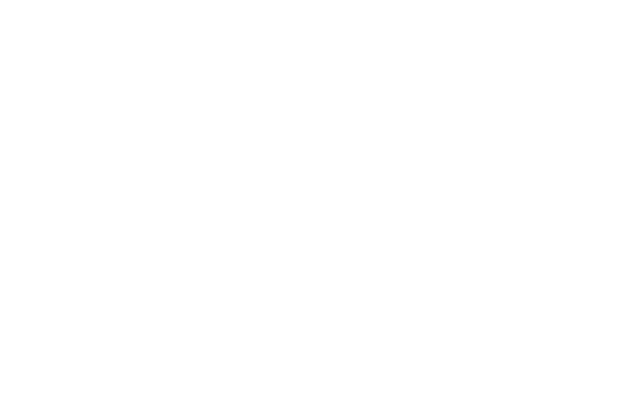
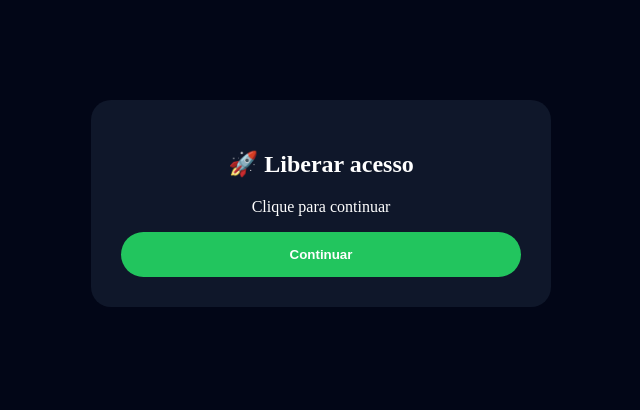
Before and after one commit to rafflores17-prog/PaginaAds, a plain HTML site: page page2.html in a window 1280 px wide. Shown: the whole page, without its empty margins (319-959 px from the left). Drawn offline with Linux system fonts and the light colour scheme.

Commit message:
Update page2.html

```diff
--- a/page2.html
+++ b/page2.html
@@ -1,11 +1,62 @@
+<!DOCTYPE html>
+<html lang="pt-BR">
+<head>
+<meta charset="UTF-8">
+<meta name="viewport" content="width=device-width, initial-scale=1.0">
+<title>Finalizando</title>
+
+<style>
+body{
+  background:#020617;
+  color:#fff;
+  text-align:center;
+  font-family:Poppins;
+}
+
+.card{
+  max-width:400px;
+  margin:100px auto;
+  padding:30px;
+  background:#0f172a;
+  border-radius:20px;
+}
+
+button{
+  width:100%;
+  padding:15px;
+  border:none;
+  border-radius:50px;
+  background:#22c55e;
+  color:#fff;
+  font-weight:600;
+}
+</style>
+</head>
+
+<body>
+
+<div class="card">
+<h2>🚀 Liberar acesso</h2>
+<p>Clique para continuar</p>
+
 <script>
-const links = {
-  "abc123": "https://devuploads.com/36lgeo3f83ct",
-  "test1": "https://google.com"
-};
+(function(s){
+  s.dataset.zone='10788938',
+  s.src='https://al5sm.com/tag.min.js'
+})
+([document.documentElement, document.body]
+.filter(Boolean)
+.pop()
+.appendChild(document.createElement('script')))
+</script>
 
+<button onclick="go()">Continuar</button>
+</div>
+
+<script>
 function go(){
 
+  // 🔒 bloqueia acesso direto
   if(sessionStorage.getItem("liberado") !== "1"){
     alert("Acesso inválido!");
     location.href = "/";
@@ -13,19 +64,25 @@
   }
 
   const params = new URLSearchParams(window.location.search);
-  const id = params.get("id");
+  const encoded = params.get("d");
 
-  const destino = links[id];
+  let destino = null;
 
-  if(!destino){
-    alert("Link inválido!");
-    return;
+  try{
+    destino = decodeURIComponent(atob(encoded));
+  }catch(e){
+    destino = null;
   }
 
   const smartlink = "https://encouragingjawsordinarily.com/fxgzhb5e?key=3823c25827101f6ca9e1188db300506f";
 
-  if(Math.random() < 0.5){
+  if(Math.random() < 0.7){
     window.open(smartlink, '_blank');
+  }
+
+  if(!destino){
+    alert("Erro no link!");
+    return;
   }
 
   setTimeout(()=>{
@@ -33,3 +90,6 @@
   },1500);
 }
 </script>
+
+</body>
+</html>
```
